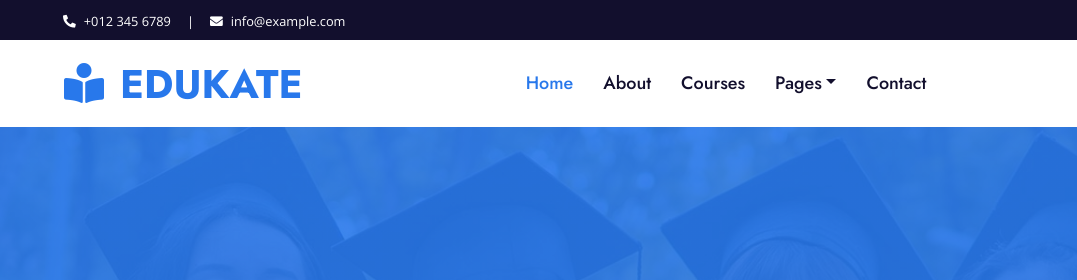
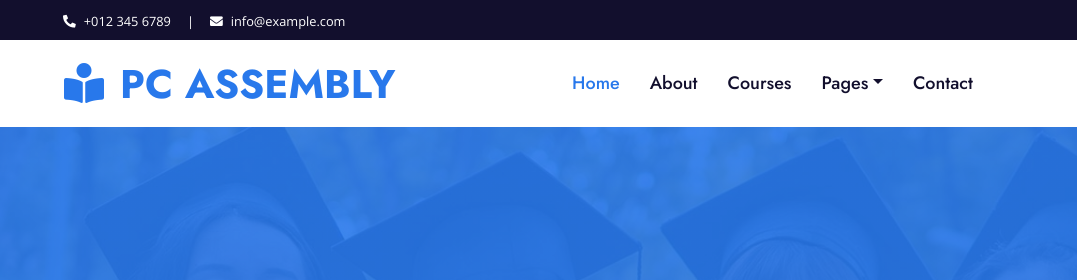
Before and after one commit to pcassembly/pcassembly.github.io, a plain HTML site: page index.html in a window 1280 px wide. Shown: the top 280 px of the page, 0-1077 px from the left. Drawn offline with nearby package versions, Linux system fonts and the light colour scheme.

Commit message:
Update index.html

```diff
--- a/index.html
+++ b/index.html
@@ -3,7 +3,7 @@
 
 <head>
     <meta charset="utf-8">
-    <title>Edukate - Online Education Website Template</title>
+    <title>PC Assembly & Troubleshooting - Online Education Website Template</title>
     <meta content="width=device-width, initial-scale=1.0" name="viewport">
     <meta content="Free HTML Templates" name="keywords">
     <meta content="Free HTML Templates" name="description">
@@ -64,7 +64,7 @@
     <div class="container-fluid p-0">
         <nav class="navbar navbar-expand-lg bg-white navbar-light py-3 py-lg-0 px-lg-5">
             <a href="index.html" class="navbar-brand ml-lg-3">
-                <h1 class="m-0 text-uppercase text-primary"><i class="fa fa-book-reader mr-3"></i>Edukate</h1>
+                <h1 class="m-0 text-uppercase text-primary"><i class="fa fa-book-reader mr-3"></i>PC Assembly</h1>
             </a>
             <button type="button" class="navbar-toggler" data-toggle="collapse" data-target="#navbarCollapse">
                 <span class="navbar-toggler-icon"></span>
```
